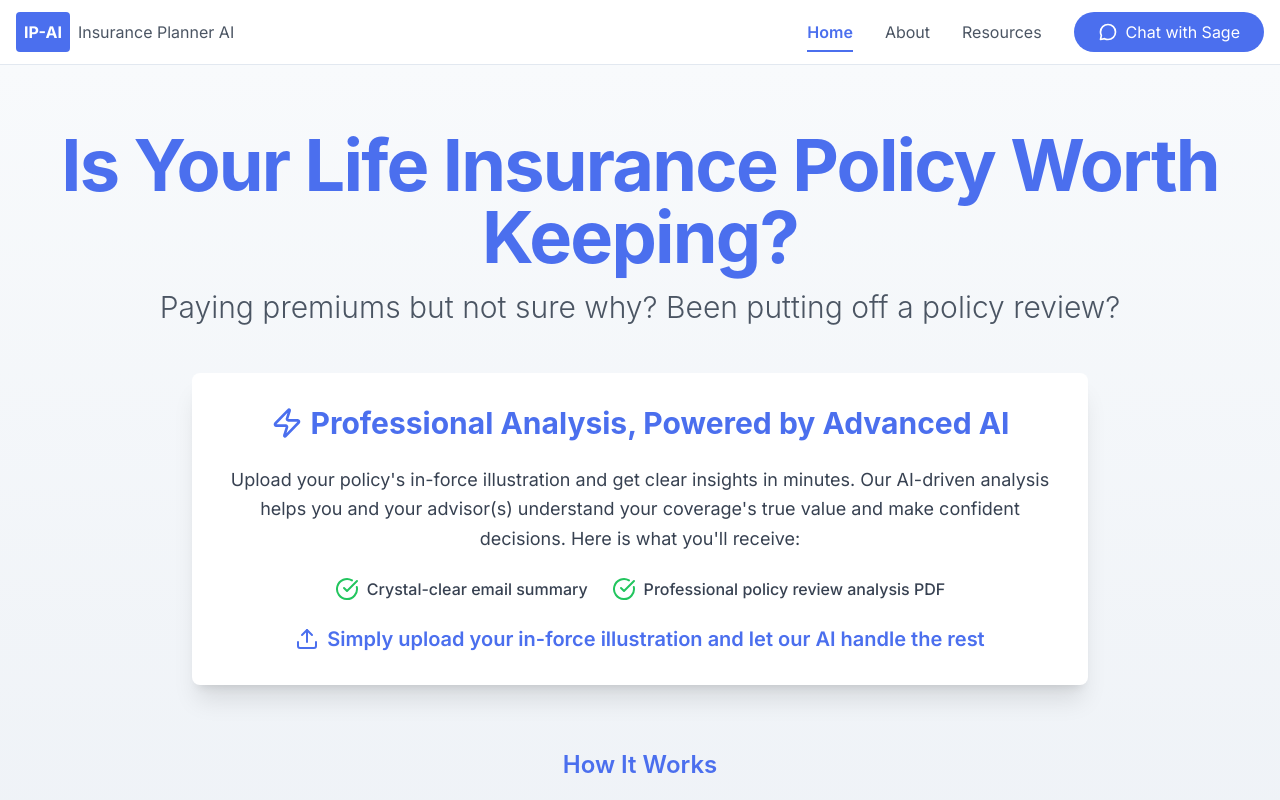
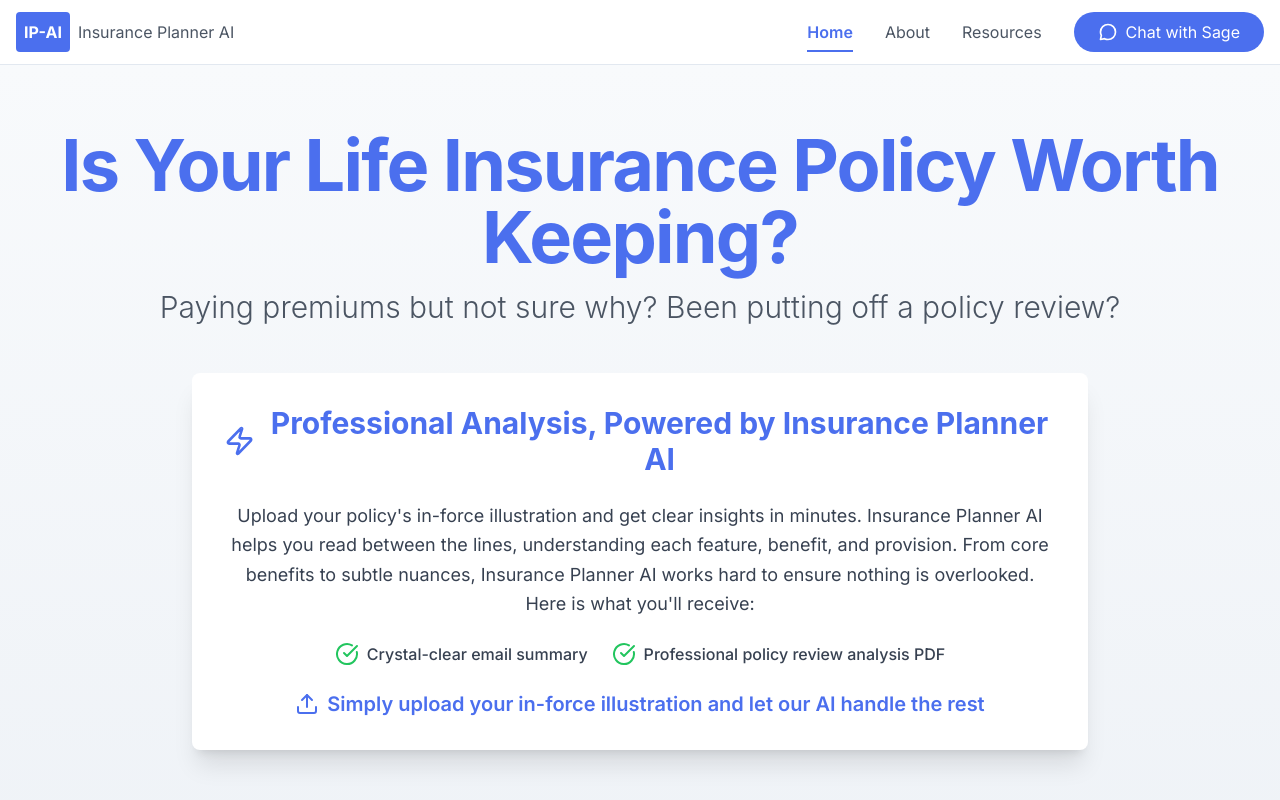
Before and after one commit to itsgabeover/dashboard-copy, a Next.js app: page / in a window 1280 px wide. Shown: the top 800 px of the page. Built offline with nearby package versions, Linux system fonts and the light colour scheme.

Commit message:
Update Hero.tsx

```diff
--- a/components/Hero.tsx
+++ b/components/Hero.tsx
@@ -27,11 +27,10 @@ export const Hero: FC = () => {
           <div className="p-8">
             <h3 className="text-3xl font-bold mb-6 text-[#4B6FEE] flex items-center justify-center">
               <Zap className="w-8 h-8 mr-2" aria-hidden="true" />
-              Professional Analysis, Powered by Advanced AI
+              Professional Analysis, Powered by Insurance Planner AI
             </h3>
             <p className="text-gray-700 mb-6 text-lg leading-relaxed">
-              Upload your policy&apos;s in-force illustration and get clear insights in minutes.
-              Our AI-driven analysis helps you and your advisor(s) understand your coverage's true value and make confident decisions.
+              Upload your policy&apos;s in-force illustration and get clear insights in minutes.  Insurance Planner AI helps you read between the lines, understanding each feature, benefit, and provision. From core benefits to subtle nuances, Insurance Planner AI works hard to ensure nothing is overlooked.
               Here is what you&apos;ll receive:
             </p>
             <div className="flex flex-col md:flex-row items-center justify-center gap-6 text-gray-700 font-medium">
```
